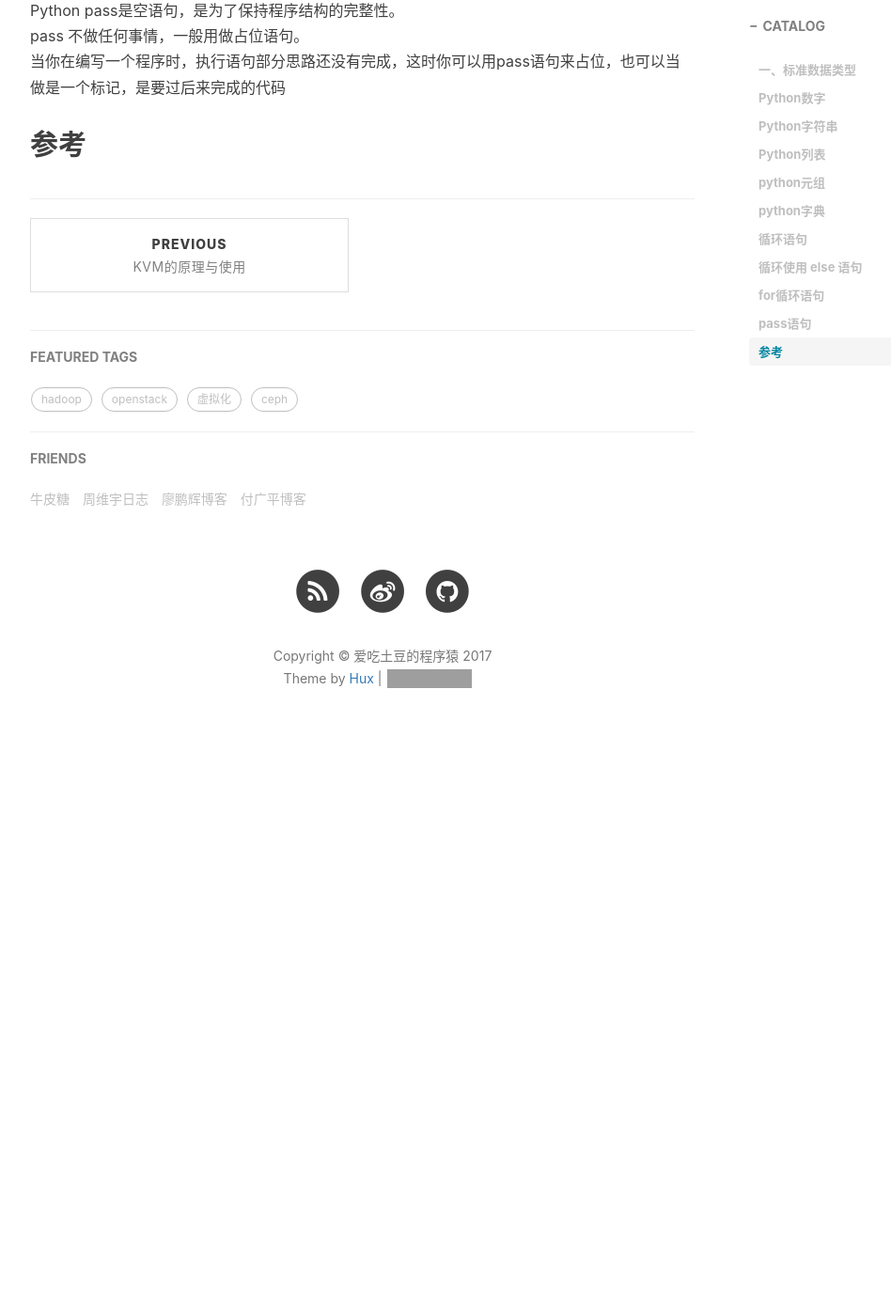
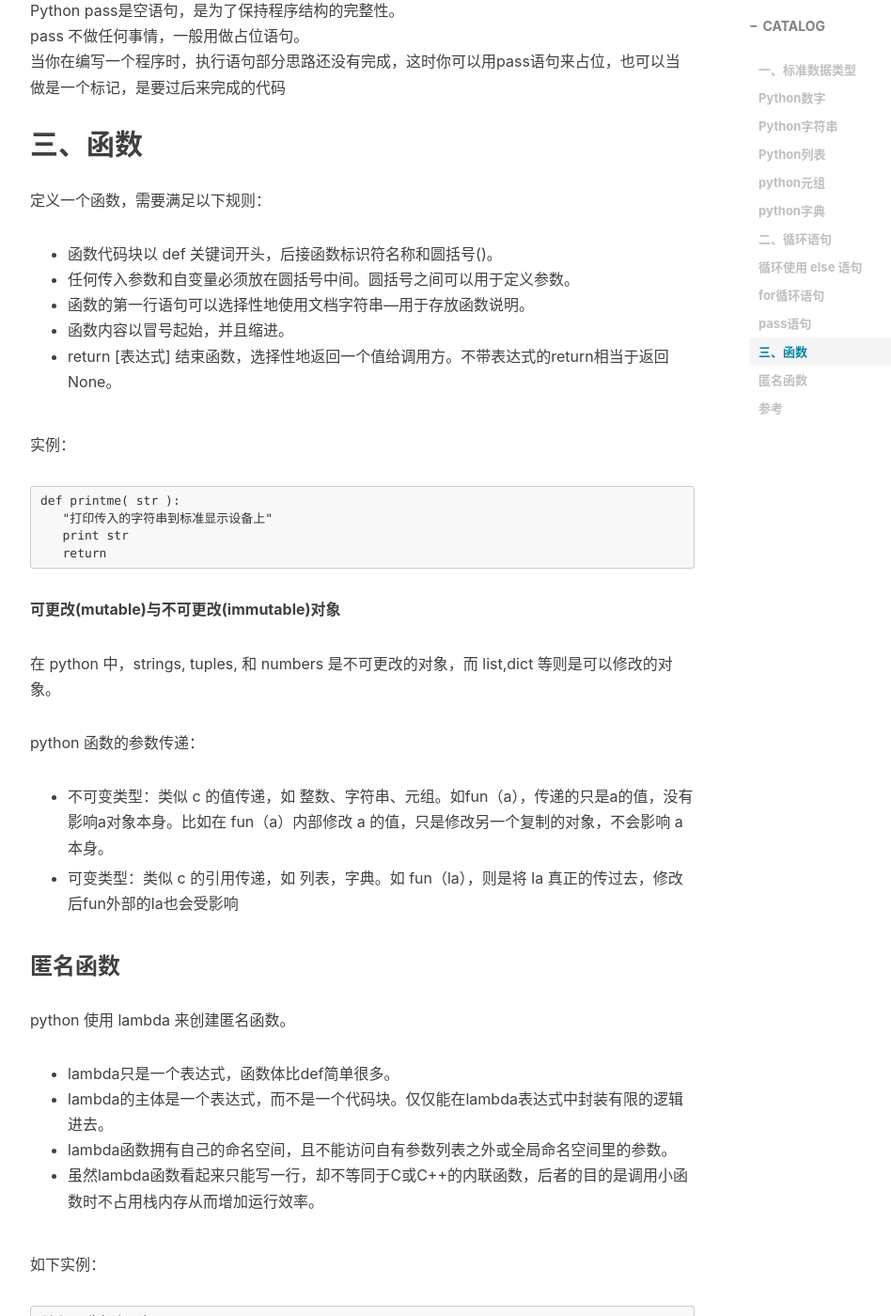
Before and after one commit to eatpotato/eatpotato.github.io, a Jekyll site: the page built from _posts/2017-04-17-python-learning.md, in a window 1280 px wide and 1400 px high, scrolled down 8913 px. Shown: the whole window at 94% size, without its empty margins (233-1181 px from the left). Built offline with Jekyll 4.4.1, drawn with Linux system fonts in a browser that asks for light colours; nearby versions of some CDN libraries; comment, search, counter and statistics services are not loaded; before the commit the page ends 9739 px from its top, so only the background shows below that; some of the changed text lies outside the part shown; grey boxes are pictures that could not be loaded.

Commit message:
update my blog

````diff
--- a/_posts/2017-04-17-python-learning.md
+++ b/_posts/2017-04-17-python-learning.md
@@ -292,7 +292,7 @@ Python字典包含了以下内置方法：
 |dict.values()|以列表返回字典中的所有值|
 
 
-## 循环语句
+## 二、循环语句
 Python提供了for循环和while循环（在Python中没有do..while循环）:
 
 while语法跟java相似（{}改为：，再注意一下语句的缩进即可），所以不做过多的介绍。
@@ -345,4 +345,63 @@ Python pass是空语句，是为了保持程序结构的完整性。
 pass 不做任何事情，一般用做占位语句。
 当你在编写一个程序时，执行语句部分思路还没有完成，这时你可以用pass语句来占位，也可以当做是一个标记，是要过后来完成的代码
 
+
+## 三、函数
+定义一个函数，需要满足以下规则：
+
+* 函数代码块以 def 关键词开头，后接函数标识符名称和圆括号()。
+* 任何传入参数和自变量必须放在圆括号中间。圆括号之间可以用于定义参数。
+* 函数的第一行语句可以选择性地使用文档字符串—用于存放函数说明。
+* 函数内容以冒号起始，并且缩进。
+* return [表达式] 结束函数，选择性地返回一个值给调用方。不带表达式的return相当于返回 None。
+
+实例：
+
+```
+def printme( str ):
+   "打印传入的字符串到标准显示设备上"
+   print str
+   return
+```
+
+**可更改(mutable)与不可更改(immutable)对象**
+
+在 python 中，strings, tuples, 和 numbers 是不可更改的对象，而 list,dict 等则是可以修改的对象。
+
+python 函数的参数传递：
+
+* 不可变类型：类似 c 的值传递，如 整数、字符串、元组。如fun（a），传递的只是a的值，没有影响a对象本身。比如在 fun（a）内部修改 a 的值，只是修改另一个复制的对象，不会影响 a 本身。
+
+* 可变类型：类似 c 的引用传递，如 列表，字典。如 fun（la），则是将 la 真正的传过去，修改后fun外部的la也会受影响
+
+### 匿名函数
+
+python 使用 lambda 来创建匿名函数。
+
+* lambda只是一个表达式，函数体比def简单很多。
+* lambda的主体是一个表达式，而不是一个代码块。仅仅能在lambda表达式中封装有限的逻辑进去。
+* lambda函数拥有自己的命名空间，且不能访问自有参数列表之外或全局命名空间里的参数。
+* 虽然lambda函数看起来只能写一行，却不等同于C或C++的内联函数，后者的目的是调用小函数时不占用栈内存从而增加运行效率。
+
+如下实例：
+
+```
+#!/usr/bin/python
+# -*- coding: UTF-8 -*-
+
+# 可写函数说明
+sum = lambda arg1, arg2: arg1 + arg2;
+
+# 调用sum函数
+print "相加后的值为 : ", sum( 10, 20 )
+print "相加后的值为 : ", sum( 20, 20 )
+```
+
+以上实例输出结果：
+
+```
+相加后的值为 :  30
+相加后的值为 :  40
+```
 ## 参考
+[菜鸟教程](http://www.runoob.com/python/)
````
